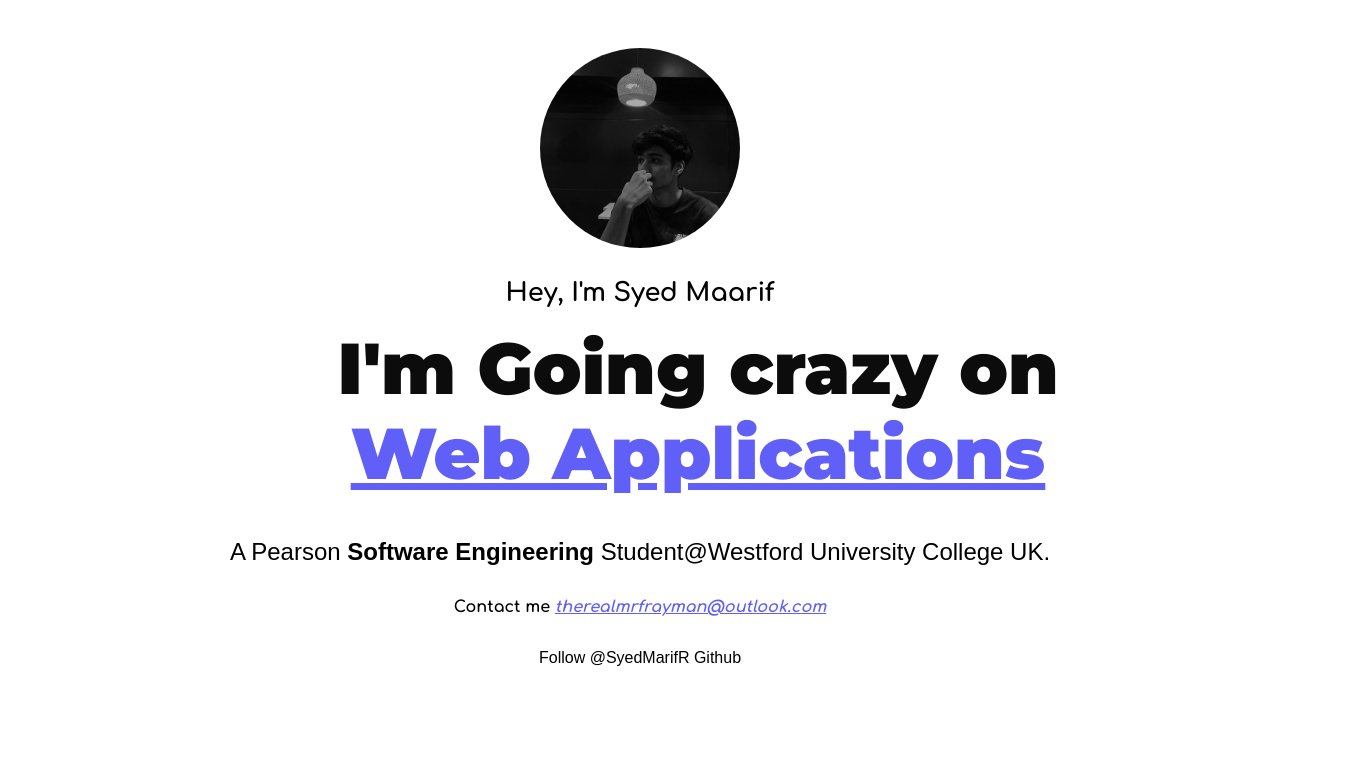
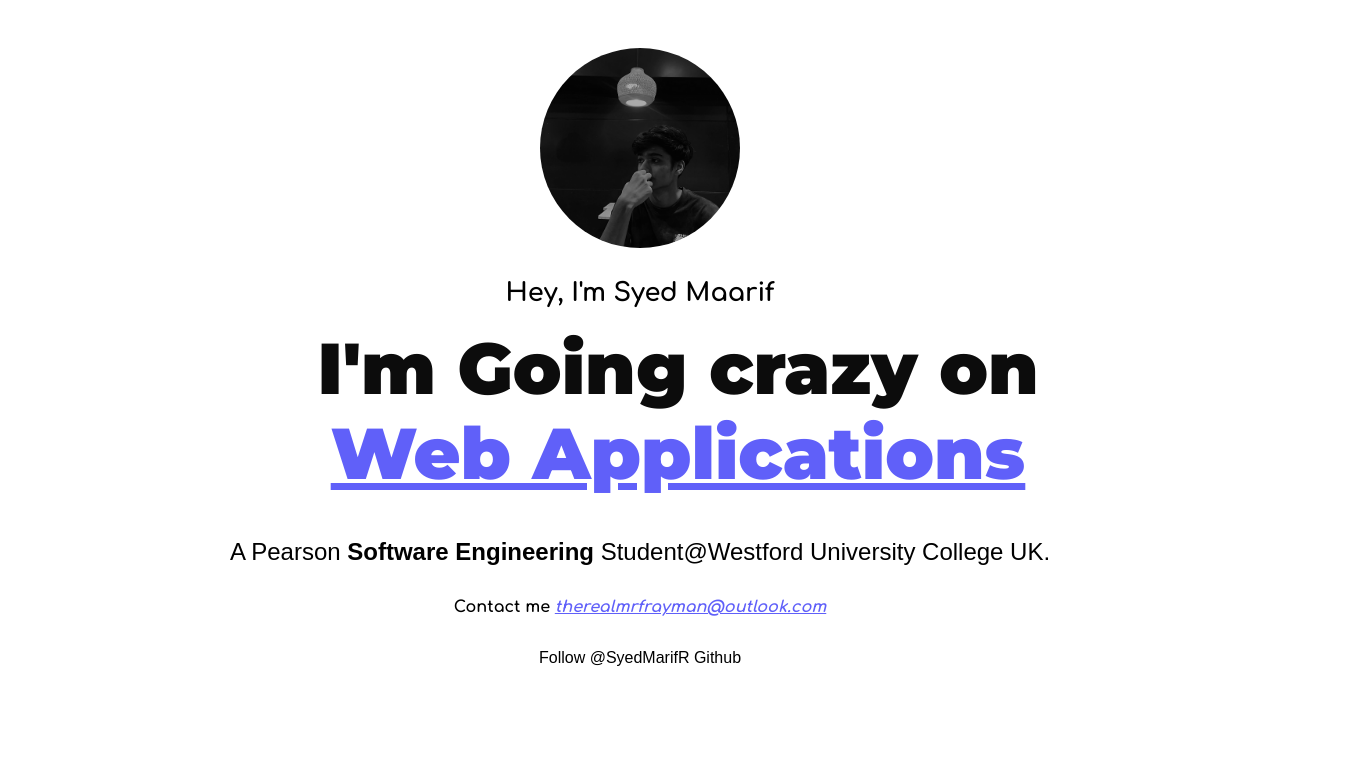
Before and after one commit to MrFrayman/MrFraymam.github.io, a plain HTML site: page index.html in a window 1280 px wide. Shown: the top 775 px of the page, 1368 px wide, since content can reach past the window. Drawn offline with Linux system fonts and the light colour scheme.

Commit message:
Update styles.css

```diff
--- a/styles.css
+++ b/styles.css
@@ -59,7 +59,7 @@ header h2 {
   margin-bottom: 20px;
   width: 800px;
   line-height: 85px;
-  padding: 0px 270px;
+  padding: 0px 250px;
   margin-top: -5px;
 }
 
```
